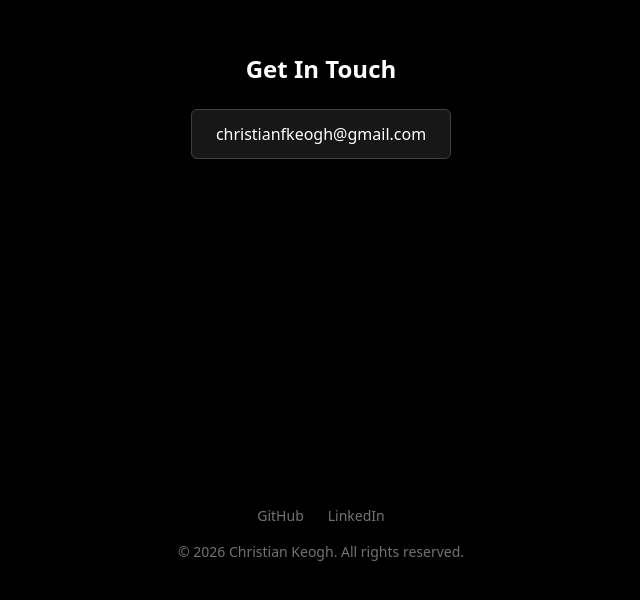
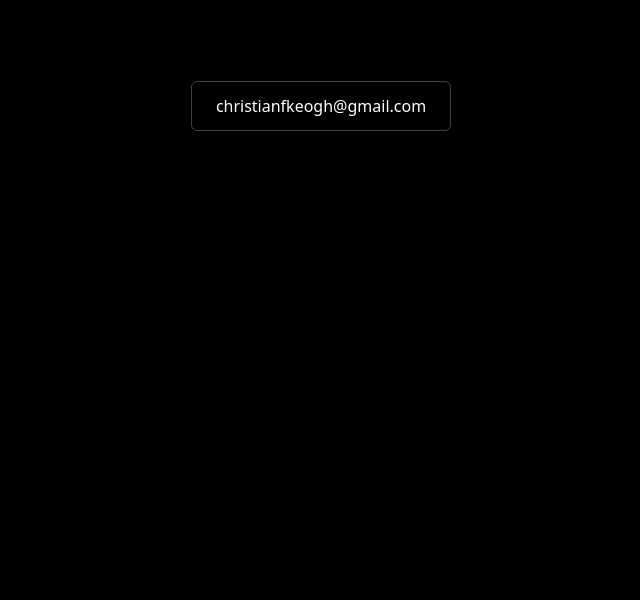
Before and after one commit to ChristianKeogh/personal_website, a Next.js app: page / in a window 1280 px wide. Shown: the part 1974-2574 px from the top of the page, without its empty margins (319-959 px from the left). After the commit the page ends 2528 px from the top, so only its background shows below. Built offline with nearby package versions, Linux system fonts and the light colour scheme.

Commit message:
fixed footer, slightly better design change

```diff
--- a/app/components/footer.tsx
+++ b/app/components/footer.tsx
@@ -1,6 +1,6 @@
 export default function Footer() {
   return (
-    <footer className="mb-16 mt-20 flex flex-col items-center justify-center space-y-4 text-sm text-neutral-500">
+    <footer className="fixed bottom-0 left-0 right-0 mx-auto w-full max-w-xl px-4 md:px-0 bg-black/80 backdrop-blur-md z-50 pb-4 pt-4 flex flex-col items-center justify-center space-y-2 text-sm text-neutral-500">
       <div className="flex space-x-6">
         <a
           href="https://github.com/ChristianKeogh"
--- a/app/components/nav.tsx
+++ b/app/components/nav.tsx
@@ -42,7 +42,7 @@ export function Navbar() {
   };
 
   return (
-    <aside className="z-[9999] sticky top-0 bg-black mb-16 tracking-tight">
+    <aside className="z-[9999] sticky top-0 bg-black/80 backdrop-blur-md mb-16 tracking-tight">
       <nav
         className="flex justify-center items-center relative px-0 pb-0 fade z-[9999]"
         id="nav"
--- a/app/homeComponents/contact.tsx
+++ b/app/homeComponents/contact.tsx
@@ -10,10 +10,9 @@ export default function Contact() {
         transition={{ duration: 0.5 }}
         className="pb-20"
       >
-        <h2 className="text-2xl font-bold mb-6">Get In Touch</h2>
         <a
           href="mailto:christianfkeogh@gmail.com"
-          className="inline-block border border-neutral-700 hover:border-neutral-200 bg-neutral-900 hover:bg-neutral-800 text-white rounded-md px-6 py-3 transition-all duration-300"
+          className="inline-block border border-neutral-700 hover:border-neutral-200 hover:bg-neutral-800 text-white rounded-md px-6 py-3 transition-all duration-300"
         >
           christianfkeogh@gmail.com
         </a>
--- a/app/layout.tsx
+++ b/app/layout.tsx
@@ -51,7 +51,7 @@ export default function RootLayout({
       )}
     >
       <body className="antialiased max-w-xl mx-4 mt-8 md:mx-auto min-h-screen flex flex-col">
-        <main className="flex-auto min-w-0 mt-6 flex flex-col px-2 md:px-0 flex-grow">
+        <main className="flex-auto min-w-0 mt-6 flex flex-col px-2 md:px-0 flex-grow pb-32">
           <Navbar />
           {children}
           {/* TODO: Implement Footer */}
```
